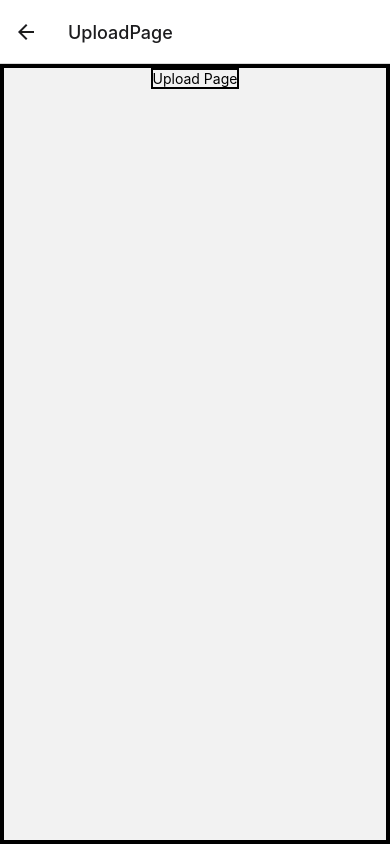
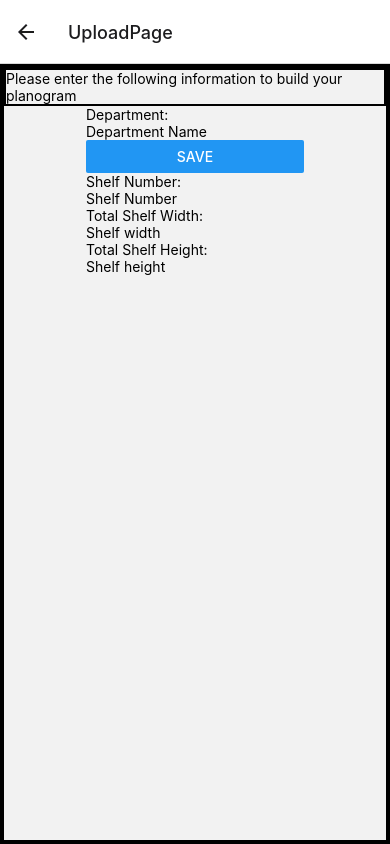
Before and after one commit to ZVictorLima/Shop_Right, a React Native app in the folder PlanogramApp/: screen /UploadPage in a window 390 px wide. Built offline with nearby package versions, Linux system fonts and the light colour scheme.

Commit message:
Started UploadPage

```diff
--- a/PlanogramApp/App.js
+++ b/PlanogramApp/App.js
@@ -17,13 +17,13 @@ export default function App() {
     <NavigationContainer>
       <Stack.Navigator initialRouteName="Login">
         <Stack.Screen name="Login" component={Login} options={{ headerShown: false }}/>
-        <Stack.Screen name="SelectionScreen" component={SelectionScreen} />
+        <Stack.Screen name="SelectionScreen" component={SelectionScreen} options={{ headerBackTitle: 'Options', headerTitle: 'Departments' }}/>
         <Stack.Screen name="DepartmentScreen" component={DepartmentScreen} />
-        <Stack.Screen name="AdminScreen" component={AdminScreen} />
-        <Stack.Screen name="AdminControls" component={AdminControls} />
-        <Stack.Screen name="UploadPage" component={UploadPage} />
-        <Stack.Screen name="ManagePage" component={ManagePage} />
-        <Stack.Screen name="EditPage" component={EditPage} />
+        <Stack.Screen name="AdminScreen" component={AdminScreen} options={{ headerTitle: 'Options'}} />
+        <Stack.Screen name="AdminControls" component={AdminControls} options={{ headerBackTitle: 'Options', headerTitle: 'Controls' }}/>
+        <Stack.Screen name="UploadPage" component={UploadPage} options={{ headerBackTitle: 'Controls' }}/>
+        <Stack.Screen name="ManagePage" component={ManagePage} options={{ headerBackTitle: 'Controls' }}/>
+        <Stack.Screen name="EditPage" component={EditPage} options={{ headerBackTitle: 'Controls' }}/>
 
       </Stack.Navigator>
     </NavigationContainer>
--- a/PlanogramApp/components/AdminControls.js
+++ b/PlanogramApp/components/AdminControls.js
@@ -18,7 +18,7 @@ export default function AdminControls() {
   return (
     <SafeAreaView style={styles.container}>
       {/* Header Text aligned to the top left */}
-      <Text style={styles.headerText}>Admin Controls</Text>
+      {/* <Text style={styles.headerText}>Admin Controls</Text> */}
 
       {/* Main Options */}
       <View style={styles.buttonContainer} >
@@ -95,7 +95,7 @@ const styles = StyleSheet.create({
   },
 
   buttonText: {
-    fontSize: 25,
+    fontSize: 26,
     fontWeight: '600',
   },
 });
--- a/PlanogramApp/components/AdminScreen.js
+++ b/PlanogramApp/components/AdminScreen.js
@@ -15,7 +15,7 @@ export default function AdminScreen() {
   return (
     <SafeAreaView style={styles.container}>
       {/* Title */}
-      <Text style={styles.title}>Please Choose One Of The Following Options</Text>
+      <Text style={styles.title}>Please choose one of the following options</Text>
 
       {/* Departments Button */}
       <TouchableOpacity
@@ -46,7 +46,8 @@ const styles = StyleSheet.create({
     backgroundColor: '#FFFFFF',
   },
   title: {
-    fontSize: 18,
+    fontSize: 32,
+    marginHorizontal: 30,
     fontWeight: 'bold',
     textAlign: 'center',
   },
@@ -68,7 +69,7 @@ const styles = StyleSheet.create({
   },
   optionText: {
     marginLeft: 10,
-    fontSize: 24,
+    fontSize: 26,
     fontWeight: 'bold',
     color: 'black'
   },
--- a/PlanogramApp/components/UploadPage.js
+++ b/PlanogramApp/components/UploadPage.js
@@ -1,12 +1,36 @@
-import { Text, View, StyleSheet, TextInput } from 'react-native'
-import React, { Component } from 'react'
+import { Text, View, StyleSheet, TextInput, Button } from 'react-native'
+import React, { Component, useState } from 'react'
 import { SafeAreaView } from 'react-native-safe-area-context';
 
 export default function UploadPage() {
+    const [inputText, setInputText] = useState('')
+
+    const handleSave = () => {
+        console.log('Saved text:', inputText)
+      }
+
     return (
         <SafeAreaView style={styles.container}>
         <View style={styles.headerText}>
-        <Text>Upload Page</Text>
+        <Text>Please enter the following information to build your planogram</Text>
+        </View>
+        <View>
+            <Text>Department: </Text>
+            <TextInput placeholder="Department Name" value={inputText} onChangeText={text => setInputText(text)} />
+            <Button title="Save" onPress={handleSave} />
+
+        </View>
+        <View>
+            <Text>Shelf Number: </Text>
+            <TextInput placeholder="Shelf Number" />
+        </View>
+        <View>
+            <Text>Total Shelf Width: </Text>
+            <TextInput placeholder="Shelf width" />
+        </View>
+        <View>
+            <Text>Total Shelf Height: </Text>
+            <TextInput placeholder="Shelf height" />
         </View>
         </SafeAreaView>
 
```
